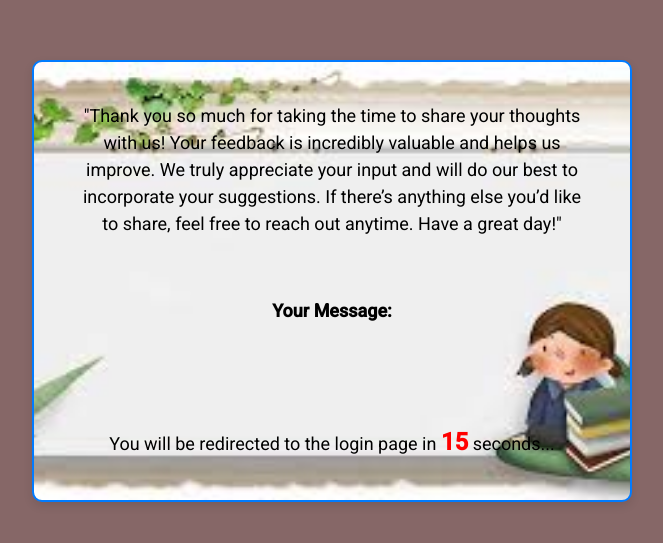
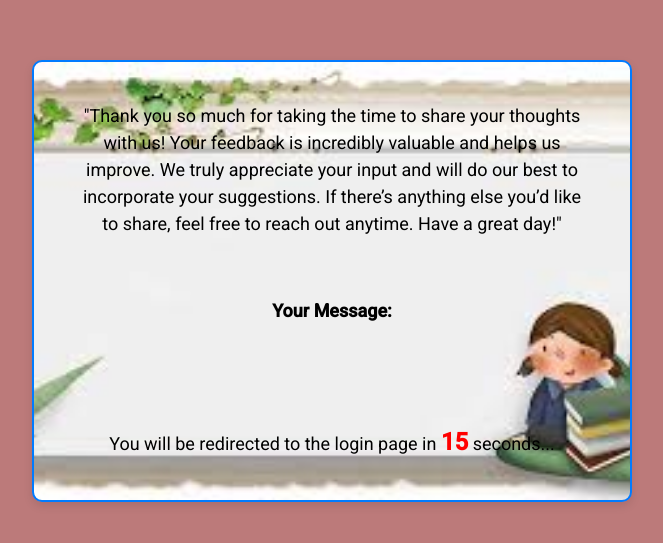
Before and after one commit to rajkushwaha7584/Feedback_project, a plain HTML site: page submit.html in a window 1280 px wide. Shown: the part 119-662 px from the top of the page, without its empty margins (308-971 px from the left). Drawn offline with Linux system fonts and the light colour scheme.

Commit message:
Updated styles for feedback form

```diff
--- a/submit.css
+++ b/submit.css
@@ -7,7 +7,7 @@
 
 body {
   font-family: "Arial", sans-serif;
-  background-color: #866767;
+  background-color: #bc7a7a;
   display: flex;
   justify-content: center;
   align-items: center;
```
